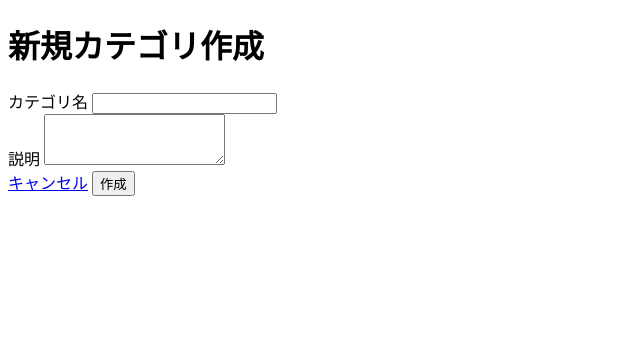
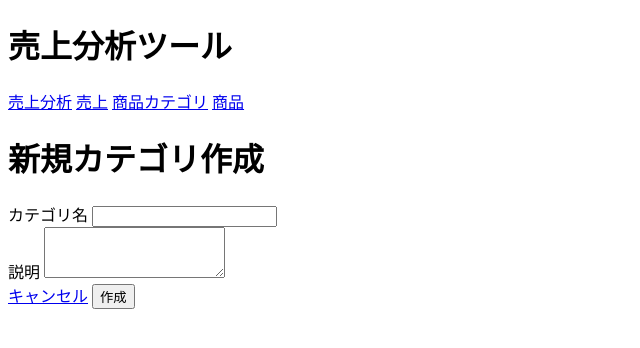
Before and after one commit to kinokodata/sveltekit-sample, a SvelteKit app: page /categories/new in a window 1280 px wide. Shown: the top 348 px of the page, without its empty margins (0-640 px from the left). Built offline with nearby package versions, Linux system fonts and the light colour scheme.

Commit message:
メニューを追加

```diff
--- /dev/null
+++ b/src/routes/+layout.svelte
@@ -0,0 +1,26 @@
+<div>
+    <!-- Menu -->
+    <div>
+        <h1>売上分析ツール</h1>
+
+        <nav class="mt-4">
+            <a href="/sales/analysis">
+                <span>売上分析</span>
+            </a>
+            <a href="/sales">
+                <span>売上</span>
+            </a>
+            <a href="/categories">
+                <span>商品カテゴリ</span>
+            </a>
+            <a href="/products">
+                <span>商品</span>
+            </a>
+        </nav>
+    </div>
+
+    <!-- Main Content -->
+    <div>
+        <slot />
+    </div>
+</div>
```
